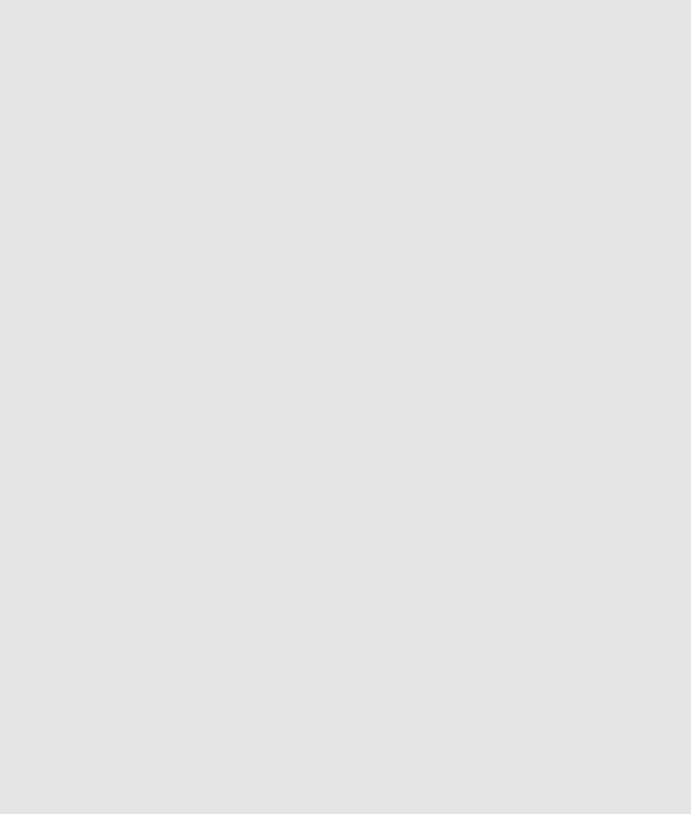
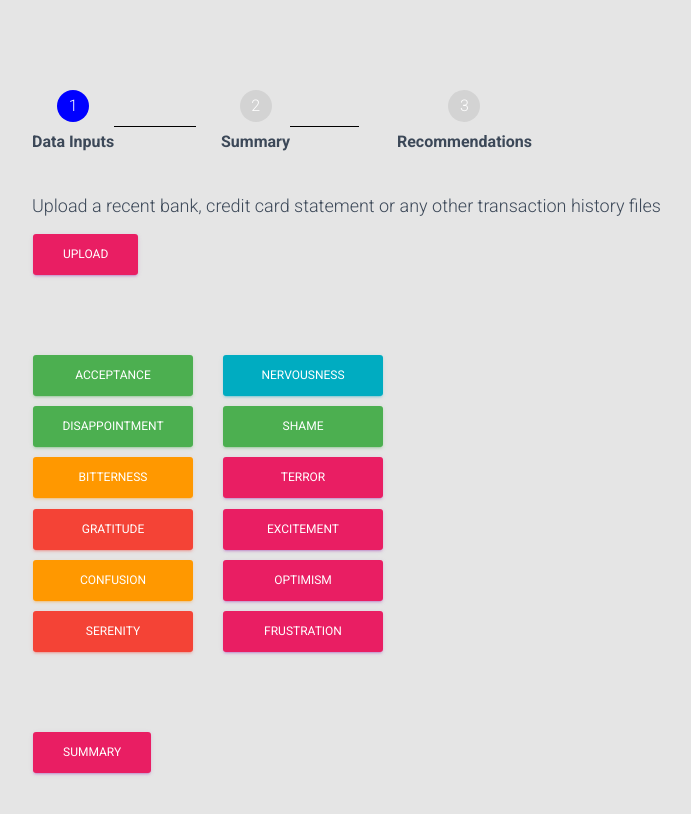
Before and after one commit to mr-ryan-james/budget-gpt, a Next.js app: page /basics in a window 1280 px wide. Before the commit this address had no page. Shown: the top 814 px of the page, without its empty margins (53-744 px from the left). Built offline with nearby package versions, Linux system fonts and the light colour scheme.

Commit message:
building the foundation

```diff
--- /dev/null
+++ b/components/ProgressIndicator/ProgressIndicator.module.css
@@ -0,0 +1,48 @@
+.indicatorContainer {
+  display: flex;
+  justify-content: space-between;
+  width: 500px;
+  align-items: center;
+  margin: 20px 0;
+}
+
+.step {
+  display: flex;
+  flex-direction: column;
+  align-items: center;
+  position: relative;
+}
+
+.step:not(:last-child)::after {
+  content: "";
+  width: 100%;
+  position: absolute;
+  top: 50%;
+  left: 100%;
+  border-top: 1px solid #000;
+}
+
+.text {
+  font-size: 16px;
+  font-weight: bold;
+  margin: 8px 0;
+}
+
+.circle {
+  width: 32px;
+  height: 32px;
+  border-radius: 50%;
+  display: flex;
+  justify-content: center;
+  align-items: center;
+  background-color: lightgray;
+  color: #fff;
+}
+
+.completed {
+  background-color: green;
+}
+
+.current {
+  background-color: blue;
+}
--- /dev/null
+++ b/components/ProgressIndicator/ProgressIndicator.tsx
@@ -0,0 +1,39 @@
+import React from "react";
+import styles from "./ProgressIndicator.module.css";
+
+type Step = "Data Inputs" | "Summary" | "Recommendations";
+
+interface ProgressIndicatorProps {
+  currentStep: Step;
+}
+
+const ProgressIndicator: React.FC<ProgressIndicatorProps> = ({
+  currentStep,
+}) => {
+  const steps: Step[] = ["Data Inputs", "Summary", "Recommendations"];
+
+  const progressClass = (step: Step) => {
+    if (step === currentStep) {
+      return styles.current;
+    }
+    if (steps.indexOf(step) < steps.indexOf(currentStep)) {
+      return styles.completed;
+    }
+    return "";
+  };
+
+  return (
+    <div className={styles.indicatorContainer}>
+      {steps.map((step, index) => (
+        <div className={styles.step} key={index}>
+          <div className={`${styles.circle} ${progressClass(step)}`}>
+            {index + 1}
+          </div>
+          <div className={styles.text}>{step}</div>
+        </div>
+      ))}
+    </div>
+  );
+};
+
+export default ProgressIndicator;
--- a/package.json
+++ b/package.json
@@ -40,6 +40,7 @@
     "@reach/disclosure": "^0.17.0",
     "@reach/tooltip": "^0.17.0",
     "@types/glob": "^8.0.0",
+    "chart.js": "^4.3.0",
     "classnames": "^2.3.2",
     "glob": "^8.0.3",
     "gray-matter": "^4.0.3",
@@ -48,6 +49,7 @@
     "next-mdx-remote": "^4.1.0",
     "nouislider": "^15.6.1",
     "react": "^18.2.0",
+    "react-chartjs-2": "^5.2.0",
     "react-datetime": "^3.1.1",
     "react-dom": "^18.2.0",
     "react-slick": "^0.29.0",
--- a/pages/_app.tsx
+++ b/pages/_app.tsx
@@ -21,6 +21,17 @@ import App from "next/app";
 import Head from "next/head";
 import Router from "next/router";
 
+import {
+  Chart as ChartJS,
+  CategoryScale,
+  LinearScale,
+  BarElement,
+  Title,
+  Tooltip,
+  Legend,
+  ArcElement,
+} from "chart.js";
+
 import PageChange from "../components/PageChange/PageChange";
 
 import "/styles/scss/nextjs-material-kit.scss?v=1.2.0";
@@ -41,6 +52,16 @@ Router.events.on("routeChangeError", () => {
   ReactDOM.unmountComponentAtNode(document.getElementById("page-transition"));
   document.body.classList.remove("body-page-transition");
 });
+
+ChartJS.register(
+  CategoryScale,
+  LinearScale,
+  BarElement,
+  Title,
+  Tooltip,
+  Legend,
+  ArcElement
+);
 
 export default class MyApp extends App {
   static async getInitialProps({ Component, router, ctx }) {
--- /dev/null
+++ b/pages/basics.tsx
@@ -0,0 +1,110 @@
+import React from "react";
+import Link from "next/link";
+import Button from "../components/CustomButtons/Button";
+
+import ProgressIndicator from "../components/ProgressIndicator/ProgressIndicator";
+
+// nodejs library that concatenates classes
+// react components for routing our app without refresh
+// @material-ui/core components
+import { makeStyles } from "@material-ui/core/styles";
+// @material-ui/icons
+// core components
+import GridContainer from "../components/Grid/GridContainer";
+import GridItem from "../components/Grid/GridItem";
+// sections for this page
+
+import typographyStyles from "../styles/jss/nextjs-material-kit/pages/componentsSections/typographyStyle";
+
+const useTypographyStyles = makeStyles(typographyStyles);
+
+export default function Basics() {
+  const typographyClasses = useTypographyStyles();
+
+  return (
+    <div>
+      <div className={typographyClasses.section}>
+        <div className={typographyClasses.container}>
+          <ProgressIndicator currentStep="Data Inputs" />
+          <GridContainer>
+            <GridItem>
+              <h4>
+                Upload a recent bank, credit card statement or any other
+                transaction history files
+              </h4>
+              <Button color="rose">Upload</Button>
+            </GridItem>
+          </GridContainer>
+        </div>
+
+        <div className={typographyClasses.section}>
+          <div className={typographyClasses.container}>
+            <GridContainer>
+              <GridItem xs={2} sm={2} md={2}>
+                <Button fullWidth color="success">
+                  Acceptance
+                </Button>
+                <Button fullWidth color="success">
+                  Disappointment
+                </Button>
+              </GridItem>
+              <GridItem xs={2} sm={2} md={2}>
+                <Button fullWidth color="info">
+                  Nervousness
+                </Button>
+                <Button fullWidth color="success">
+                  Shame
+                </Button>
+              </GridItem>
+            </GridContainer>
+            <GridContainer>
+              <GridItem xs={2} sm={2} md={2}>
+                <Button fullWidth color="warning">
+                  Bitterness
+                </Button>
+                <Button fullWidth color="danger">
+                  gratitude
+                </Button>
+              </GridItem>
+              <GridItem xs={2} sm={2} md={2}>
+                <Button fullWidth color="rose">
+                  Terror
+                </Button>
+                <Button fullWidth color="rose">
+                  Excitement
+                </Button>
+              </GridItem>
+            </GridContainer>
+            <GridContainer>
+              <GridItem xs={2} sm={2} md={2}>
+                <Button fullWidth color="warning">
+                  Confusion
+                </Button>
+                <Button fullWidth color="danger">
+                  Serenity
+                </Button>
+              </GridItem>
+              <GridItem xs={2} sm={2} md={2}>
+                <Button fullWidth color="rose">
+                  Optimism
+                </Button>
+                <Button fullWidth color="rose">
+                  Frustration
+                </Button>
+              </GridItem>
+            </GridContainer>
+          </div>
+        </div>
+        <div className={typographyClasses.container}>
+          <GridContainer>
+            <GridItem>
+              <Link href="/summary">
+                <Button color="rose">Summary</Button>
+              </Link>
+            </GridItem>
+          </GridContainer>
+        </div>
+      </div>
+    </div>
+  );
+}
--- a/styles/jss/nextjs-material-kit/pages/components.ts
+++ b/styles/jss/nextjs-material-kit/pages/components.ts
@@ -16,7 +16,7 @@ const componentsStyle = {
     fontSize: "1.313rem",
     maxWidth: "510px",
     margin: "10px 0 0",
-    color: "black",
+    color: "#5f3dc4",
   },
   main: {
     background: "#FFFFFF",
--- /dev/null
+++ b/typings/css-modules.d.ts
@@ -0,0 +1,4 @@
+declare module "*.module.css" {
+  const classes: { [key: string]: string };
+  export default classes;
+}
```
Also changed, not shown: pages/index.tsx (+26 -23 lines), pages/summary.tsx (added, +113 -0 lines), tsconfig.json (+26 -30 lines), public/img/logo.jpg (added), 1 other file (tests, documents, lock files or other folders).
